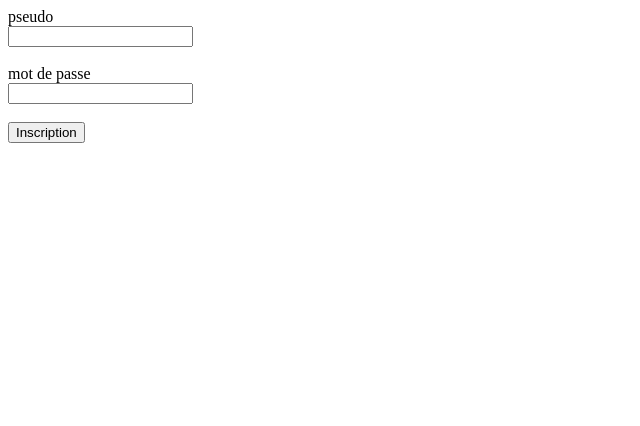
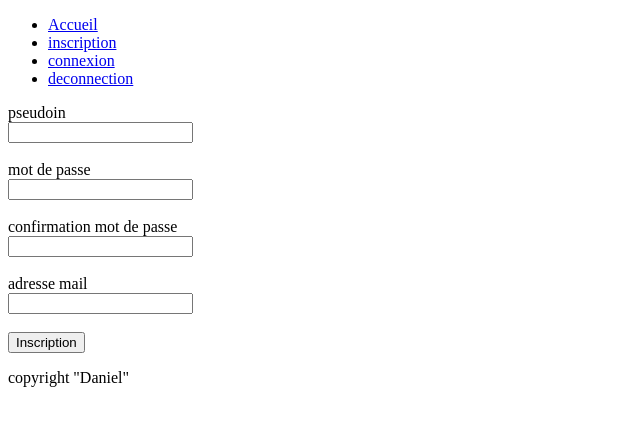
Before and after one commit to Danny-77-OC/blog, a PHP site: template view/inscription.php in a window 1280 px wide. Shown: the top 426 px of the page, without its empty margins (0-640 px from the left). Run offline with PHP 8.4, Linux system fonts and the light colour scheme; the template is opened without the code that fills it, so the values that code supplies are empty.

Commit message:
création de template,formulaire d'inscription et déconnection

```diff
--- /dev/null
+++ b/controller/controller.php
@@ -0,0 +1,4 @@
+<?php
+
+
+echo "controller";
--- a/index.php
+++ b/index.php
@@ -1 +1,5 @@
 <?php
+
+
+
+require('controller/controller.php');
--- /dev/null
+++ b/view/deconnexion.php
@@ -0,0 +1,4 @@
+<?php
+
+
+echo "deconnexion";
--- a/view/inscription.php
+++ b/view/inscription.php
@@ -1,27 +1,23 @@
-<!DOCTYPE html>
-<html lang="en">
-<head>
-    <meta charset="UTF-8">
-    <meta name="viewport" content="width=device-width, initial-scale=1.0">
-    <title>Document</title>
-</head>
-<body>
 
 
 <form method="post" action="object.php" enctype="multipart/form-data">
 
-	<label>pseudo</label><br>
+	<label>pseudoin</label><br>
     <input type="text" name="pseudo"><br><br>
 
     <label>mot de passe</label><br>
-	<input type="text" name="mdp"><br><br>
+    <input type="text" name="mdp"><br><br>
+
+    <label>confirmation mot de passe</label><br>
+    <input type="text" name="Cmdp"><br><br>
+
+
+    <label>adresse mail</label><br>
+    <input type="mail" name="email"><br><br>
+
+
 
 
 
 	<input type="submit" value="Inscription">
 </form>
-
-
-
-</body>
-</html>
--- a/view/listChapters.php
+++ b/view/listChapters.php
@@ -1 +1,4 @@
 <?php
+?>
+
+<h2> liste des chapitres</h2>
--- a/view/template.php
+++ b/view/template.php
@@ -1 +1,29 @@
-<?php
+
+<!DOCTYPE html>
+<html>
+    <head>
+        <meta charset="utf-8" />
+        <title><?= $title ?></title>
+        <link href="css/style.css" rel="stylesheet" />
+    </head>
+
+    <body>
+        <header>
+                <nav class="menu">
+                <ul>
+                    <li><a href="index.php">Accueil</a></li>
+                    <li><a href="view/inscription.php">inscription</a></li>
+                    <li><a href="view/connexion.php">connexion</a> </li>
+                    <li><a href="view/deconnexion.php">deconnection</a></li>
+                </ul>
+                </nav>
+        </header>
+        <?= $content ?>
+
+        <footer>
+            <p>copyright "Daniel"</p>
+        </footer>
+        <script src="js/main.js"></script>
+
+    </body>
+</html>
```
Also changed, not shown: view/connexion.php (+14 -0 lines).
